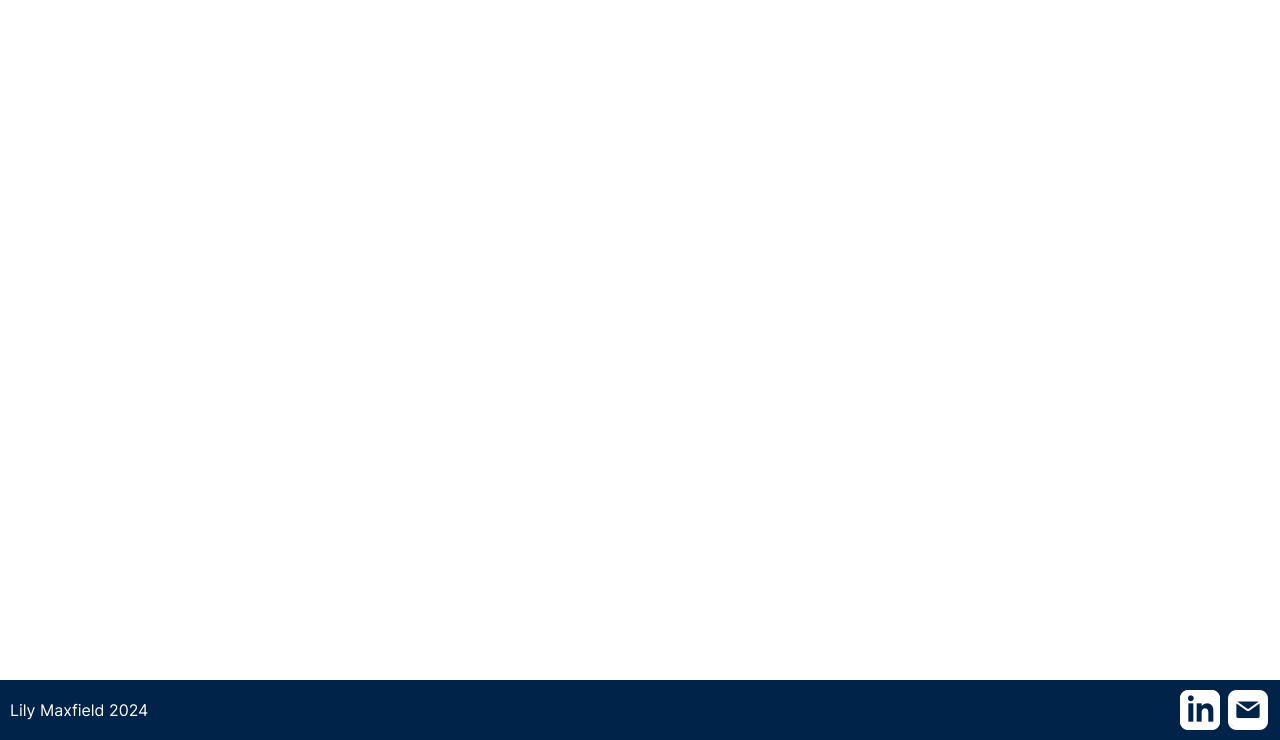
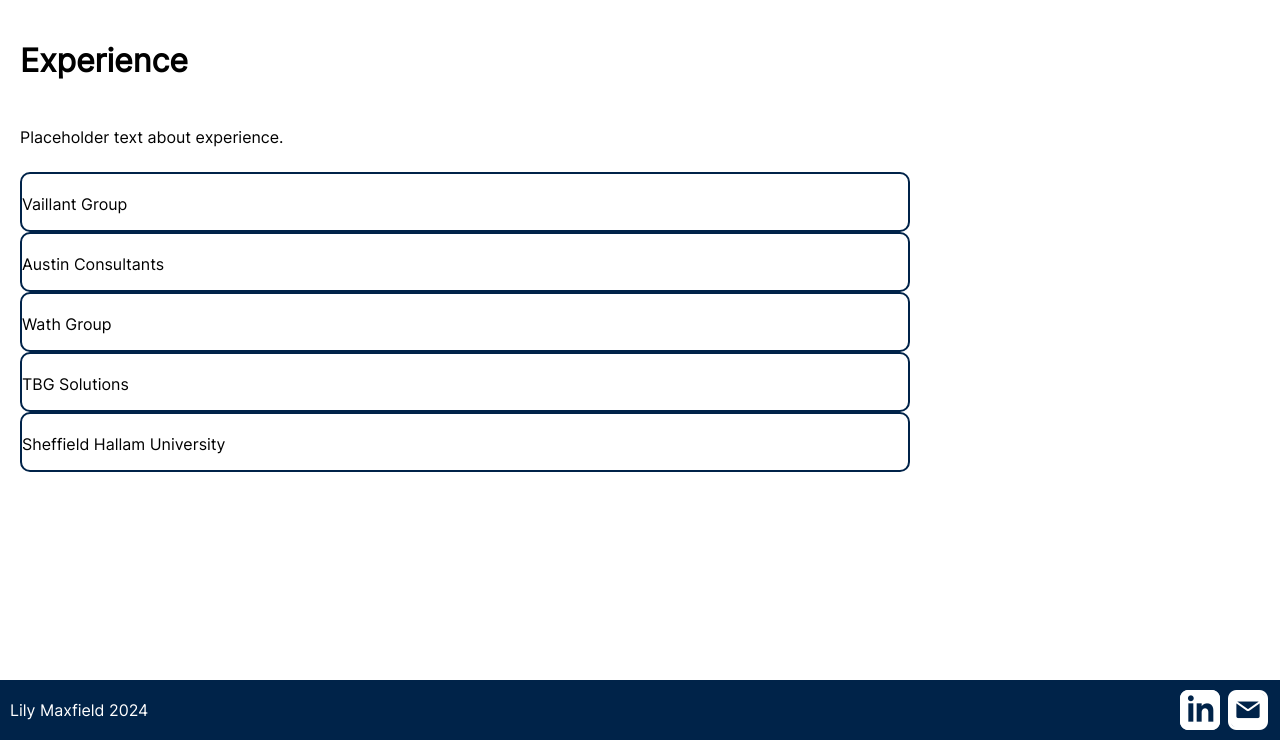
Before and after one commit to lily-maxfield/lminfo_site, a PHP site: page /views/experience/experience.html in a window 1280 px wide. Shown: the part 60-800 px from the top of the page. Run offline with PHP 8.4, Linux system fonts and the light colour scheme; some web fonts are replaced.

Commit message:
LM - Populating experience page

```diff
--- a/assets/css/lminfo_styles.css
+++ b/assets/css/lminfo_styles.css
@@ -92,3 +92,12 @@
     padding:20px;
     width:90%;
 }
+
+.lminfo-big-pill {
+    overflow: hidden;
+    height: 60px;
+    line-height: 60px;
+    width: 80%;
+    border-radius: 10px;
+    border: 2px solid #002349;
+}
--- a/views/experience/experience.html
+++ b/views/experience/experience.html
@@ -55,6 +55,21 @@
     </script>
 </head>
 <body>
+    <div class="body-content">
+        <h1 class="lminfo-h1">Experience</h1>
 
+        <div class="spacer-div-single"></div>
+
+        <p class="lminfo-p">Placeholder text about experience.</p>
+
+        <div class="spacer-div-single"></div>
+
+        <!--Experience-->
+        <div class="lminfo-big-pill">Vaillant Group</div>
+        <div class="lminfo-big-pill">Austin Consultants</div>
+        <div class="lminfo-big-pill">Wath Group</div>
+        <div class="lminfo-big-pill">TBG Solutions</div>
+        <div class="lminfo-big-pill">Sheffield Hallam University</div>
+    </div>
 </body>
 </html>
```
